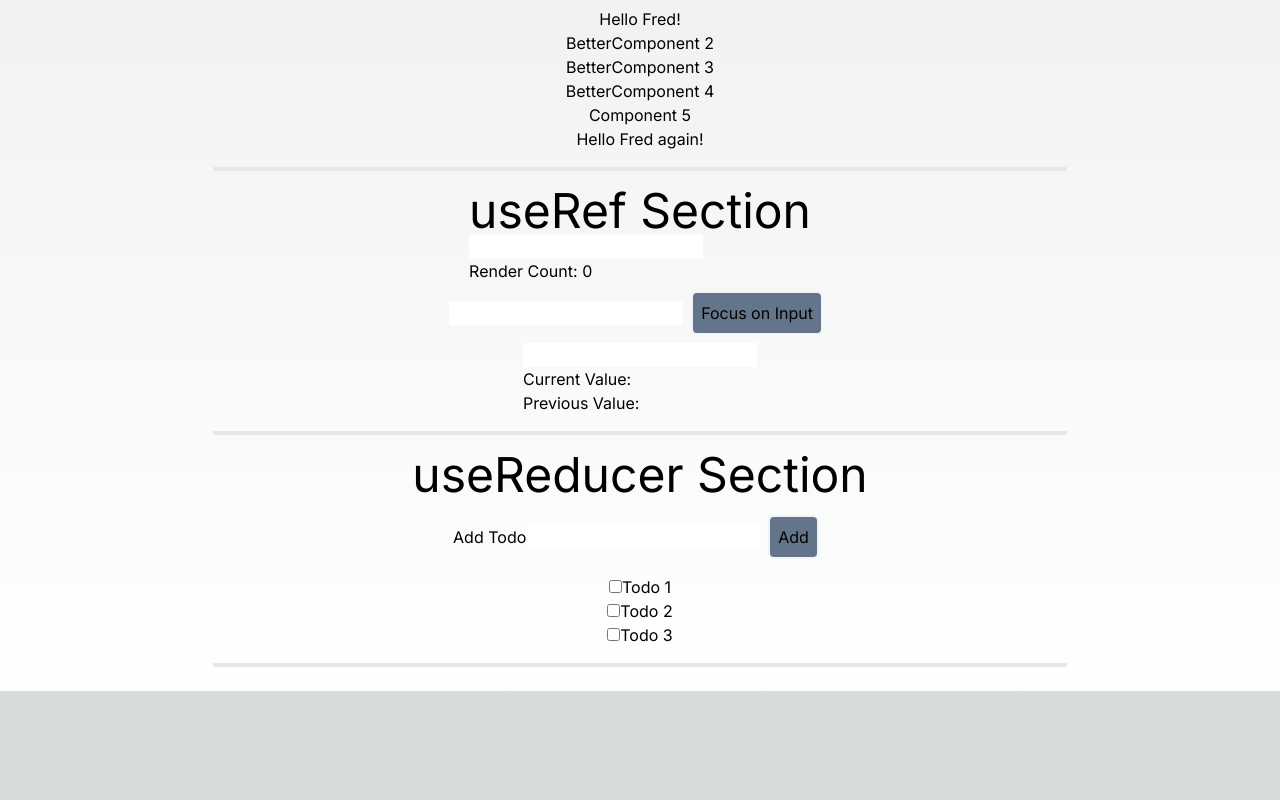
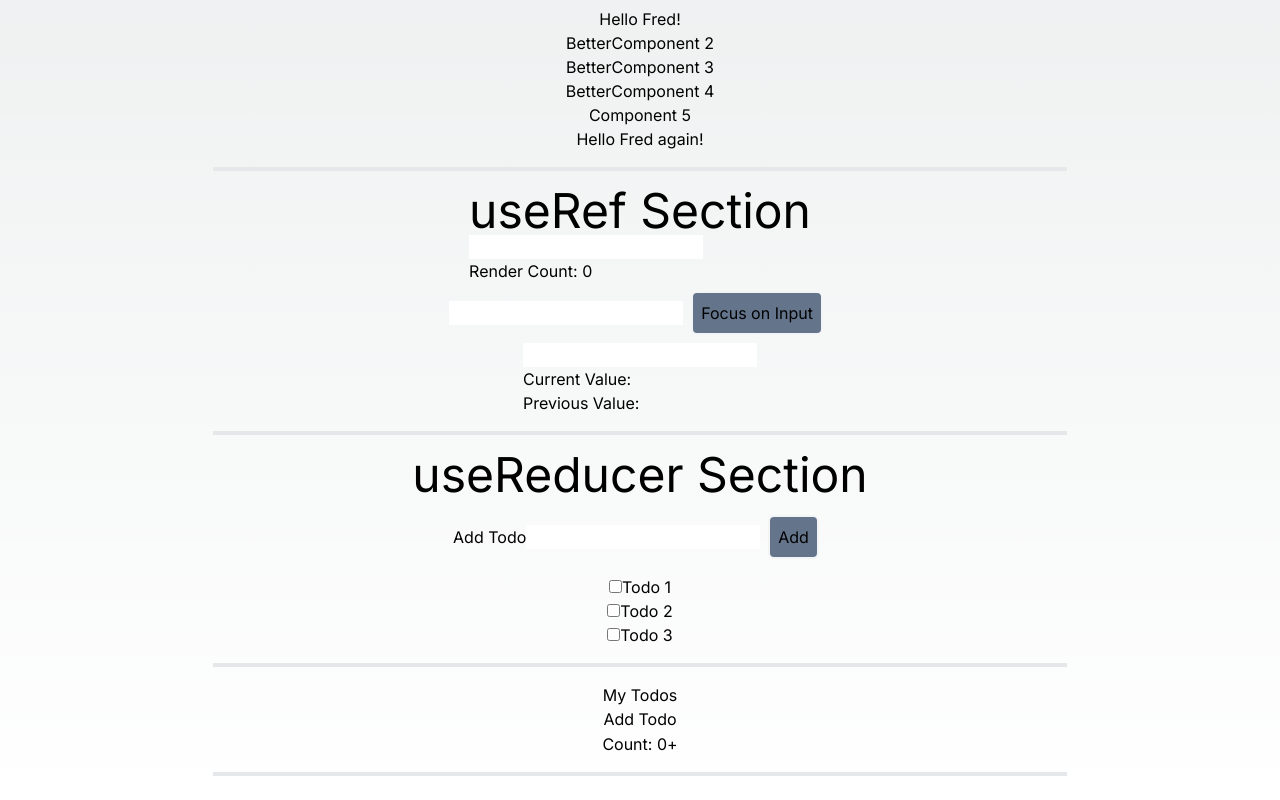
Before and after one commit to KevinStout/react-hooks, a Next.js app: page / in a window 1280 px wide. Shown: the part 1281-2081 px from the top of the page. Before the commit the page ends 1972 px from the top, so only its background shows below. Built offline with nearby package versions, Linux system fonts and the light colour scheme.

Commit message:
adding example for useCallback hook

```diff
--- a/app/components/CallbackHook.tsx
+++ b/app/components/CallbackHook.tsx
@@ -1 +1,32 @@
 // this is a file that shows how the new useCallback hook works
+
+// The React useCallback hook returns a memoized callback function.
+// Think of memoization as chaching a value so that it does not need to be recalculated.
+// This allows us to isolate resource intensive functions so that they will not automatically run on every render.
+// The useCallback hook only runs when one of its dependencies update.
+// This can improve performance by reducing the number of times a function is called.
+// The useCallback hook is similar to the useMemo hook. The difference is that useMemo returns a memoized value and useCallback returns a memoized function.
+
+// One reason to use useCallback is to prevent a commponent from re-rendering unless its props have changed.
+// In this example, we will use the useCallback hook to prevent the  Todos component from re-rendering needlessly.
+
+import React, { memo } from "react";
+interface TodosProps {
+  todos: string[];
+  addTodo: () => void;
+}
+
+const Todos: React.FC<TodosProps> = ({ todos, addTodo }) => {
+  console.log("child render");
+  return (
+    <>
+      <h2>My Todos</h2>
+      {todos.map((todo, index) => {
+        return <p key={index}>{todo}</p>;
+      })}
+      <button onClick={addTodo}>Add Todo</button>
+    </>
+  );
+};
+
+export default memo(Todos);
--- /dev/null
+++ b/app/components/CallbackHook1.tsx
@@ -0,0 +1,33 @@
+"use client";
+import React, { useState, useCallback } from "react";
+import ReactDOM from "react-dom";
+import Todos from "./CallbackHook";
+
+const NotePad: React.FC = () => {
+  const [count, setCount] = useState<number>(0);
+  const [todos, setTodos] = useState<string[]>([]);
+
+  const increment = () => {
+    setCount((c) => c + 1);
+  };
+
+  const addTodo = useCallback(() => {
+    setTodos((t) => [...t, "New Todo"]);
+  }, [todos]);
+
+  return (
+    <>
+      <Todos
+        todos={todos}
+        addTodo={addTodo}
+      />
+      <hr />
+      <div>
+        Count: {count}
+        <button onClick={increment}>+</button>
+      </div>
+    </>
+  );
+};
+
+export default NotePad;
--- a/app/page.tsx
+++ b/app/page.tsx
@@ -4,6 +4,7 @@ import { Timer, Counter, CleanTimer } from "./components/EffectHook";
 import { Component1, BetterComponent1 } from "./components/ContextHook";
 import { RefApp, AccessDOMUsingRef, PreviousValueUsingRef } from "./components/RefHook";
 import Todos from "./components/ReducerHook";
+import CallbackHook1 from "./components/CallbackHook1";
 
 export default function Home() {
   return (
@@ -31,6 +32,8 @@ export default function Home() {
       <hr className="border-2 w-4/6 m-4" />
       <Todos />
       <hr className="border-2 w-4/6 m-4" />
+      <CallbackHook1 />
+      <hr className="border-2 w-4/6 m-4" />
     </div>
   );
 }
```
